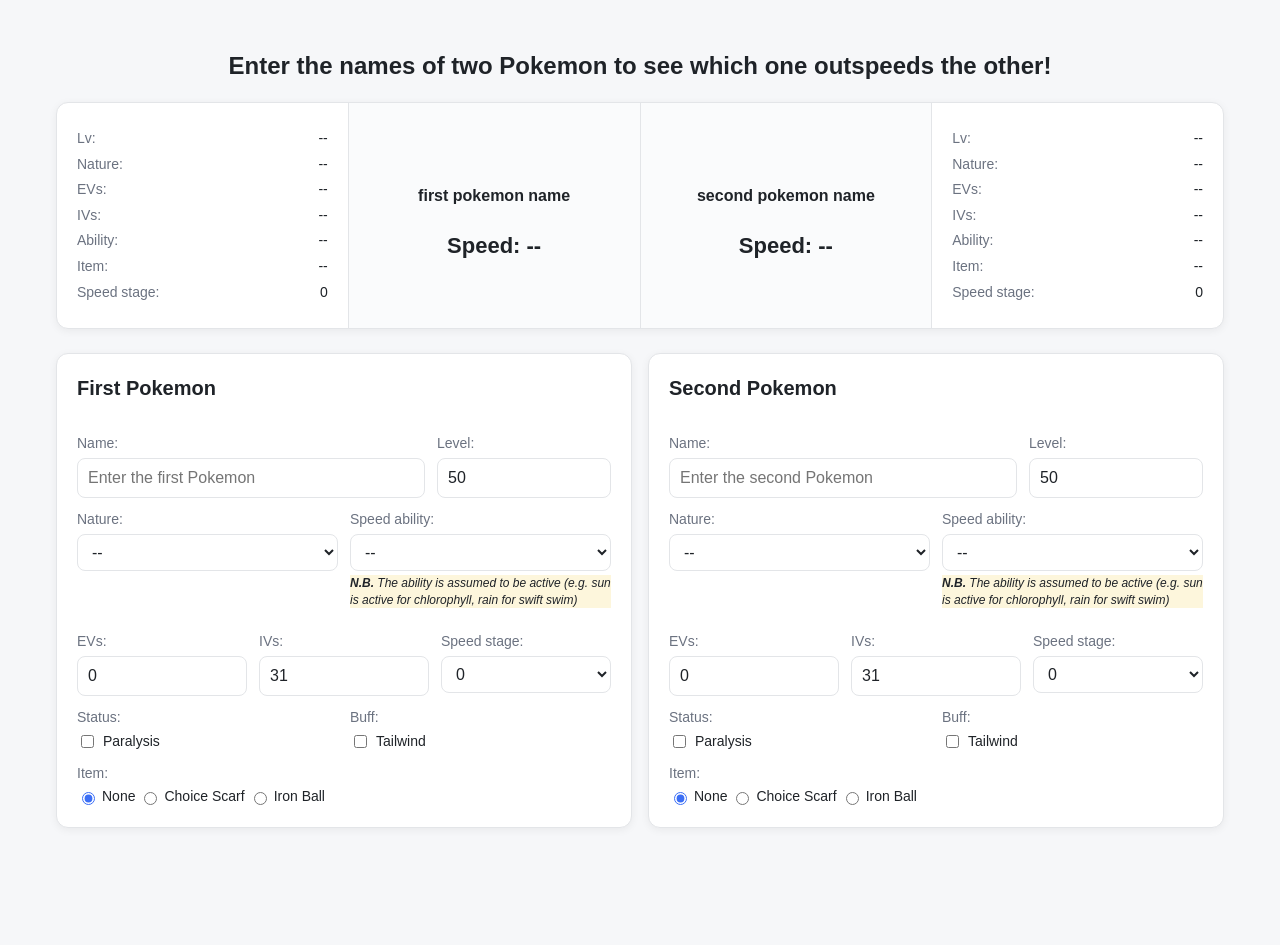
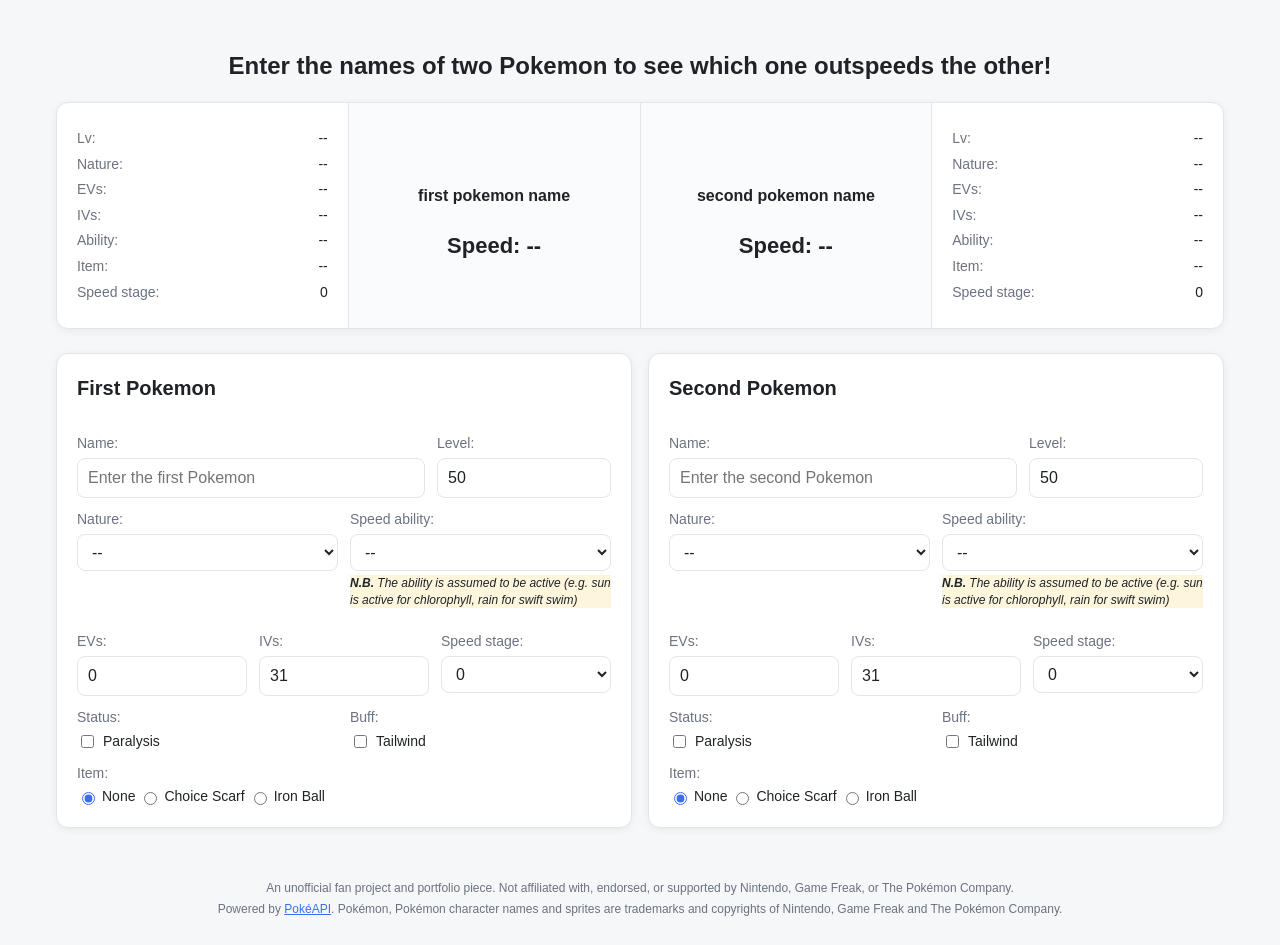
Before and after one commit to ColomboGiacomo/does-it-outspeed, a plain HTML site: page index.html in a window 1280 px wide. Shown: the part 107-1052 px from the top of the page. Before the commit the page ends 959 px from the top, so only its background shows below. Drawn offline with Linux system fonts and the light colour scheme; no server answers.

Commit message:
add disclaimer

```diff
--- a/index.html
+++ b/index.html
@@ -449,6 +449,20 @@
 
     </main>
 
+    <footer>
+      <p>
+        An unofficial fan project and portfolio piece. Not affiliated with,
+        endorsed, or supported by Nintendo, Game Freak, or The Pokémon Company.
+      </p>
+      <p>
+        Powered by <a href="https://pokeapi.co/">PokéAPI</a>.
+        Pokémon, Pokémon character names and sprites are trademarks and
+        copyrights of Nintendo, Game Freak and The Pokémon Company.
+      </p>
+    </footer>
+
+
+
     <script src="script.js"></script>
   </body>
 </html>
--- a/style.css
+++ b/style.css
@@ -323,4 +323,22 @@ main{
     .fields-row {
         flex-direction: column;
     }
+
 }
+
+footer {
+    max-width: var(--content-width);
+    margin: 0 auto;
+    padding: 24px 16px;
+    text-align: center;
+    font-size: 12px;
+    color: var(--muted);
+}
+
+footer p {
+    margin: 4px 0;
+}
+
+footer a {
+    color: var(--accent);
+}
```
